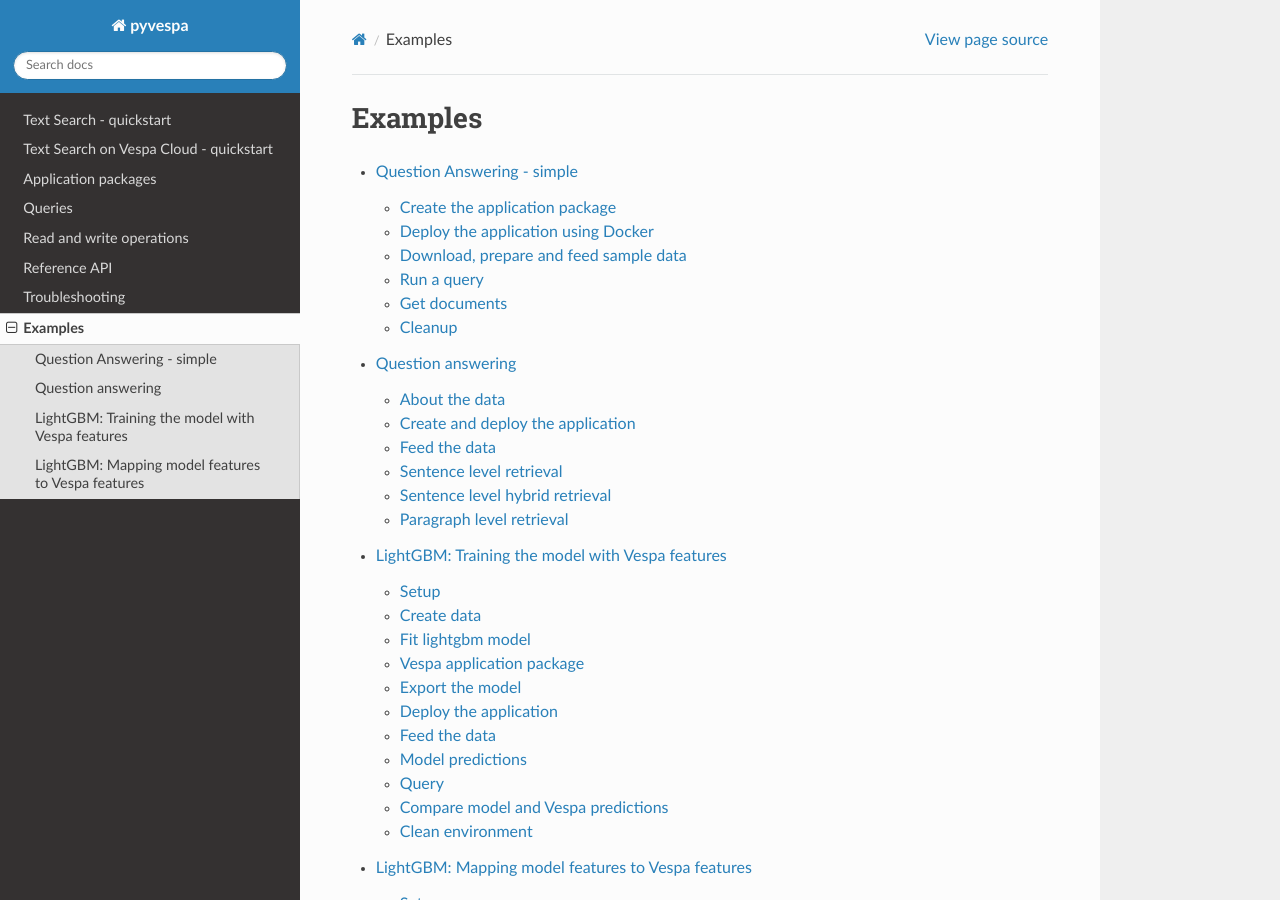
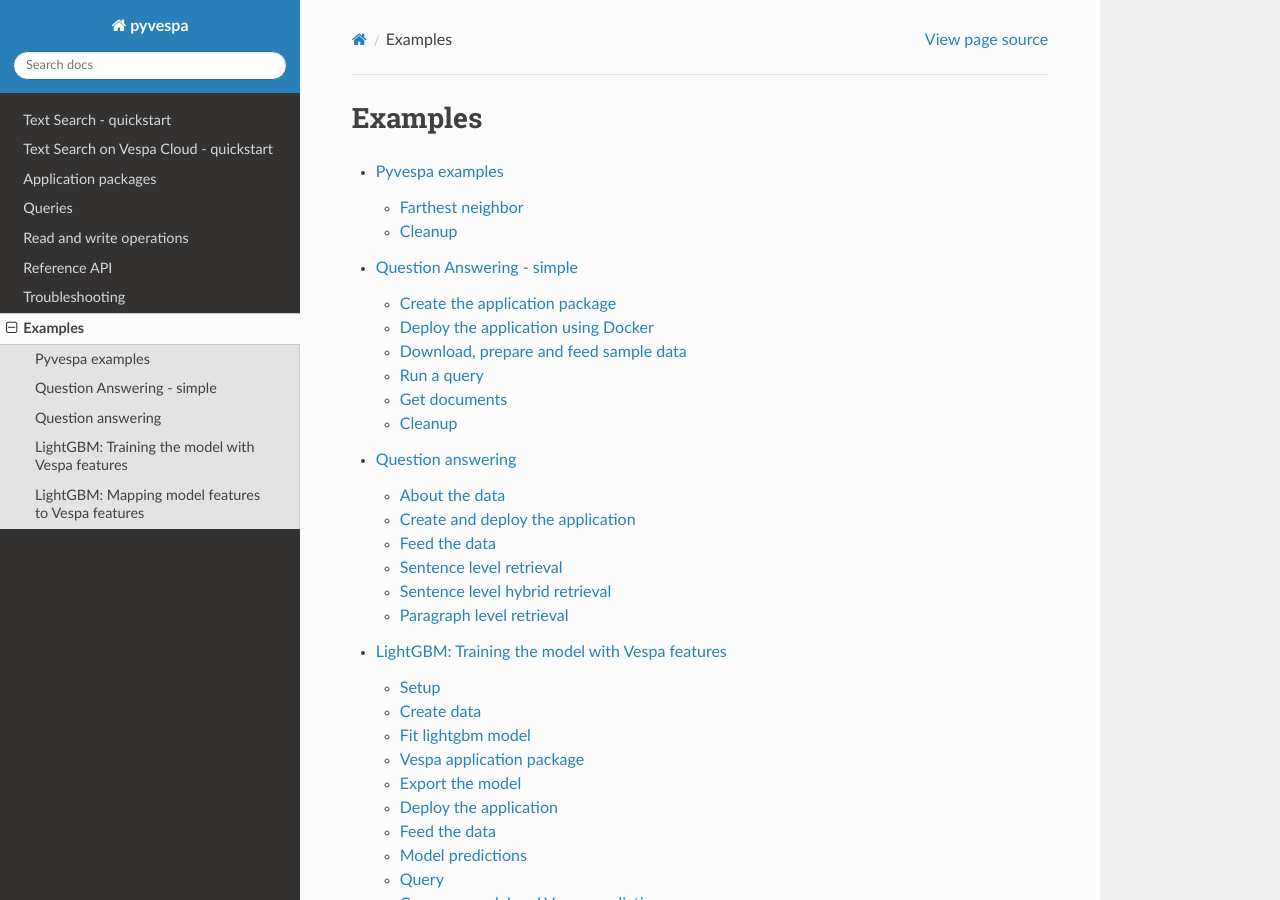
Before and after one commit to vespa-engine/pyvespa, a Sphinx documentation site: the page built from docs/sphinx/source/examples.rst, in a window 1280 px wide and 900 px high. Built offline with Sphinx 7.4.7 and the Read the Docs theme 2.0.0, drawn with Linux system fonts in a browser that asks for light colours.

Commit message:
Add link to examples-notebook

```diff
--- a/docs/sphinx/source/examples.rst
+++ b/docs/sphinx/source/examples.rst
@@ -4,6 +4,7 @@
 .. toctree::
    :maxdepth: 2
 
+   examples/pyvespa-examples
    examples/question-answering
    examples/semantic-retrieval-for-question-answering-applications
    examples/lightgbm-with-categorical
```
